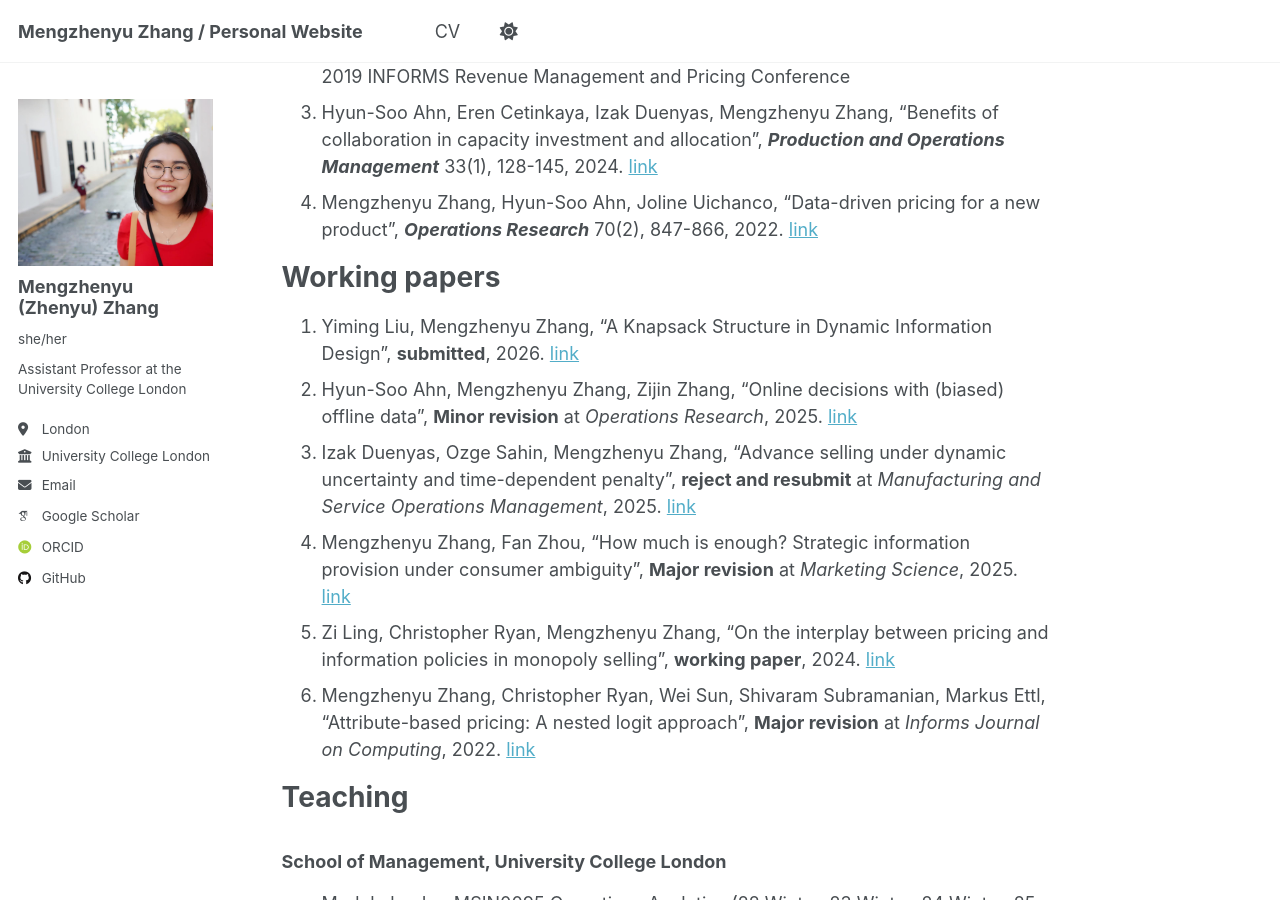
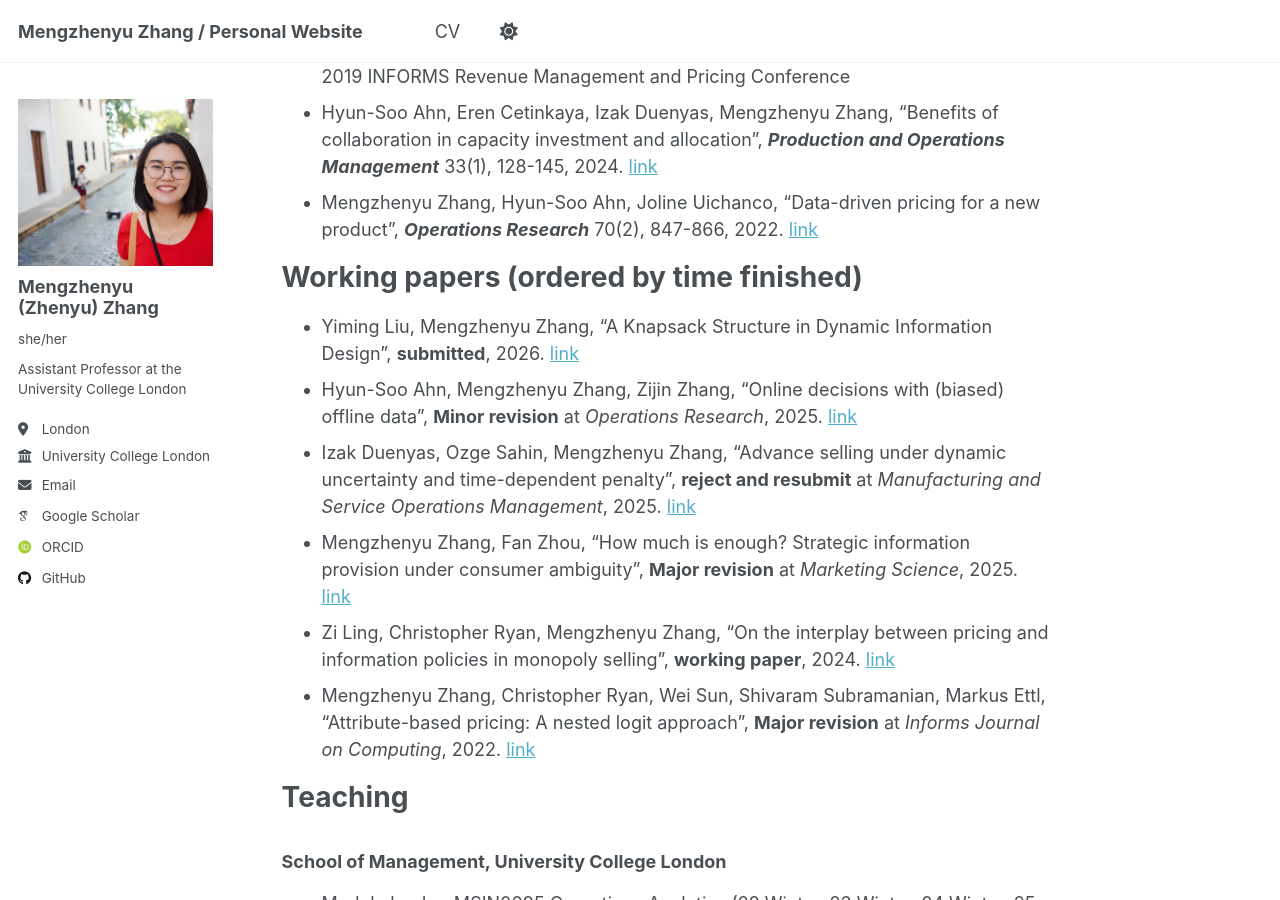
Before and after one commit to mengzhenyuzhang/mengzhenyuzhang.github.io, a Jekyll site: the page built from _pages/about.md, in a window 1280 px wide and 900 px high, scrolled down 459 px. Built offline with Jekyll 4.4.1, drawn with Linux system fonts in a browser that asks for light colours; some web fonts are replaced; a script that is not in the unit is left out.

Commit message:
Update publications and working papers list

```diff
--- a/_pages/about.md
+++ b/_pages/about.md
@@ -11,20 +11,20 @@ Hello! Welcome to my website. I am an Assistant Professor in Operations & Techno
 
 Publications
 ======
-1. Hyun-Soo Ahn, Christopher Ryan, Joline Uichanco, Mengzhenyu Zhang, “Valuing influence with social learning”, forthcoming at ***Manufacturing and Service Operations Management***, 2025. [link](https://pubsonline.informs.org/doi/abs/10.1287/msom.2025.0348)
-2. Hyun-Soo Ahn, Christopher Ryan, Joline Uichanco, Mengzhenyu Zhang, “Certainty-equivalent pricing with dependent demand and limited price-changing opportunities”, ***Mathematics of Operations Research*** 51(1), 498-541, 2025. [link](https://pubsonline.informs.org/doi/abs/10.1287/moor.2022.0330)
+* Hyun-Soo Ahn, Christopher Ryan, Joline Uichanco, Mengzhenyu Zhang, “Valuing influence with social learning”, forthcoming at ***Manufacturing and Service Operations Management***, 2025. [link](https://pubsonline.informs.org/doi/abs/10.1287/msom.2025.0348)
+* Hyun-Soo Ahn, Christopher Ryan, Joline Uichanco, Mengzhenyu Zhang, “Certainty-equivalent pricing with dependent demand and limited price-changing opportunities”, ***Mathematics of Operations Research*** 51(1), 498-541, 2025. [link](https://pubsonline.informs.org/doi/abs/10.1287/moor.2022.0330)
 – Spotlight paper at 2019 INFORMS Revenue Management and Pricing Conference
-3. Hyun-Soo Ahn, Eren Cetinkaya, Izak Duenyas, Mengzhenyu Zhang, “Benefits of collaboration in capacity investment and allocation”, ***Production and Operations Management*** 33(1), 128-145, 2024. [link](https://journals.sagepub.com/doi/10.1177/10591478231224918)
-4. Mengzhenyu Zhang, Hyun-Soo Ahn, Joline Uichanco, “Data-driven pricing for a new product”, ***Operations Research*** 70(2), 847-866, 2022. [link](https://pubsonline.informs.org/doi/abs/10.1287/opre.2021.2204)
+* Hyun-Soo Ahn, Eren Cetinkaya, Izak Duenyas, Mengzhenyu Zhang, “Benefits of collaboration in capacity investment and allocation”, ***Production and Operations Management*** 33(1), 128-145, 2024. [link](https://journals.sagepub.com/doi/10.1177/10591478231224918)
+* Mengzhenyu Zhang, Hyun-Soo Ahn, Joline Uichanco, “Data-driven pricing for a new product”, ***Operations Research*** 70(2), 847-866, 2022. [link](https://pubsonline.informs.org/doi/abs/10.1287/opre.2021.2204)
 
-Working papers
+Working papers (ordered by time finished)
 ======
-5. Yiming Liu, Mengzhenyu Zhang, “A Knapsack Structure in Dynamic Information Design”, **submitted**, 2026. [link](https://papers.ssrn.com/sol3/papers.cfm?abstract_id=6156088)
-6. Hyun-Soo Ahn, Mengzhenyu Zhang, Zijin Zhang, “Online decisions with (biased) offline data”, **Minor revision** at *Operations Research*, 2025. [link](https://papers.ssrn.com/sol3/papers.cfm?abstract_id=5350921)
-7. Izak Duenyas, Ozge Sahin, Mengzhenyu Zhang, “Advance selling under dynamic uncertainty and time-dependent penalty”, **reject and resubmit** at *Manufacturing and Service Operations Management*, 2025. [link](https://papers.ssrn.com/sol3/papers.cfm?abstract_id=5735983)
-8. Mengzhenyu Zhang, Fan Zhou, “How much is enough? Strategic information provision under consumer ambiguity”, **Major revision** at *Marketing Science*, 2025. [link](https://papers.ssrn.com/sol3/papers.cfm?abstract_id=5378554)
-9. Zi Ling, Christopher Ryan, Mengzhenyu Zhang, “On the interplay between pricing and information policies in monopoly selling”, **working paper**, 2024. [link](https://papers.ssrn.com/sol3/papers.cfm?abstract_id=5047585)
-10. Mengzhenyu Zhang, Christopher Ryan, Wei Sun, Shivaram Subramanian, Markus Ettl, “Attribute-based pricing: A nested logit approach”, **Major revision** at *Informs Journal on Computing*, 2022. [link](https://papers.ssrn.com/sol3/papers.cfm?abstract_id=4258247)
+* Yiming Liu, Mengzhenyu Zhang, “A Knapsack Structure in Dynamic Information Design”, **submitted**, 2026. [link](https://papers.ssrn.com/sol3/papers.cfm?abstract_id=6156088)
+* Hyun-Soo Ahn, Mengzhenyu Zhang, Zijin Zhang, “Online decisions with (biased) offline data”, **Minor revision** at *Operations Research*, 2025. [link](https://papers.ssrn.com/sol3/papers.cfm?abstract_id=5350921)
+* Izak Duenyas, Ozge Sahin, Mengzhenyu Zhang, “Advance selling under dynamic uncertainty and time-dependent penalty”, **reject and resubmit** at *Manufacturing and Service Operations Management*, 2025. [link](https://papers.ssrn.com/sol3/papers.cfm?abstract_id=5735983)
+* Mengzhenyu Zhang, Fan Zhou, “How much is enough? Strategic information provision under consumer ambiguity”, **Major revision** at *Marketing Science*, 2025. [link](https://papers.ssrn.com/sol3/papers.cfm?abstract_id=5378554)
+* Zi Ling, Christopher Ryan, Mengzhenyu Zhang, “On the interplay between pricing and information policies in monopoly selling”, **working paper**, 2024. [link](https://papers.ssrn.com/sol3/papers.cfm?abstract_id=5047585)
+* Mengzhenyu Zhang, Christopher Ryan, Wei Sun, Shivaram Subramanian, Markus Ettl, “Attribute-based pricing: A nested logit approach”, **Major revision** at *Informs Journal on Computing*, 2022. [link](https://papers.ssrn.com/sol3/papers.cfm?abstract_id=4258247)
 
 
 
```
